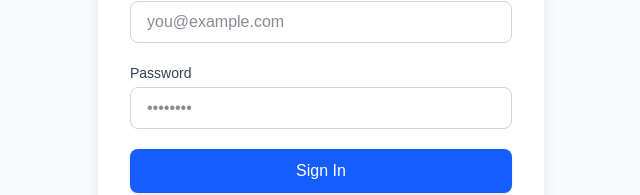
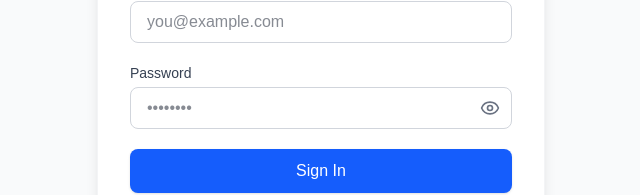
Before and after one commit to avimishra261/Exam-Portal, a Next.js app: page /login in a window 1280 px wide. Shown: the part 343-538 px from the top of the page, without its empty margins (319-959 px from the left). Built offline with nearby package versions, Linux system fonts and the light colour scheme.

Commit message:
Add password toggle to login page

```diff
--- a/src/app/login/page.tsx
+++ b/src/app/login/page.tsx
@@ -4,10 +4,12 @@ import { loginAction } from '@/app/actions/auth';
 import { useRouter } from 'next/navigation';
 import { useState } from 'react';
 import Link from 'next/link';
+import { Eye, EyeOff } from 'lucide-react';
 
 export default function LoginPage() {
   const router = useRouter();
   const [error, setError] = useState('');
+  const [showPassword, setShowPassword] = useState(false);
 
   async function handleSubmit(e: React.FormEvent<HTMLFormElement>) {
     e.preventDefault();
@@ -55,13 +57,22 @@ export default function LoginPage() {
 
           <div>
             <label className="block text-sm font-medium text-gray-700 mb-1">Password</label>
-            <input
-              type="password"
-              name="password"
-              required
-              className="w-full px-4 py-2 border border-gray-300 rounded-lg focus:ring-2 focus:ring-blue-500 focus:border-blue-500 outline-none transition-all"
-              placeholder="••••••••"
-            />
+            <div className="relative">
+              <input
+                type={showPassword ? "text" : "password"}
+                name="password"
+                required
+                className="w-full px-4 py-2 border border-gray-300 rounded-lg focus:ring-2 focus:ring-blue-500 focus:border-blue-500 outline-none transition-all pr-10"
+                placeholder="••••••••"
+              />
+              <button
+                type="button"
+                onClick={() => setShowPassword(!showPassword)}
+                className="absolute inset-y-0 right-0 pr-3 flex items-center text-gray-500 hover:text-gray-700"
+              >
+                {showPassword ? <EyeOff size={20} /> : <Eye size={20} />}
+              </button>
+            </div>
           </div>
 
           <button
```
